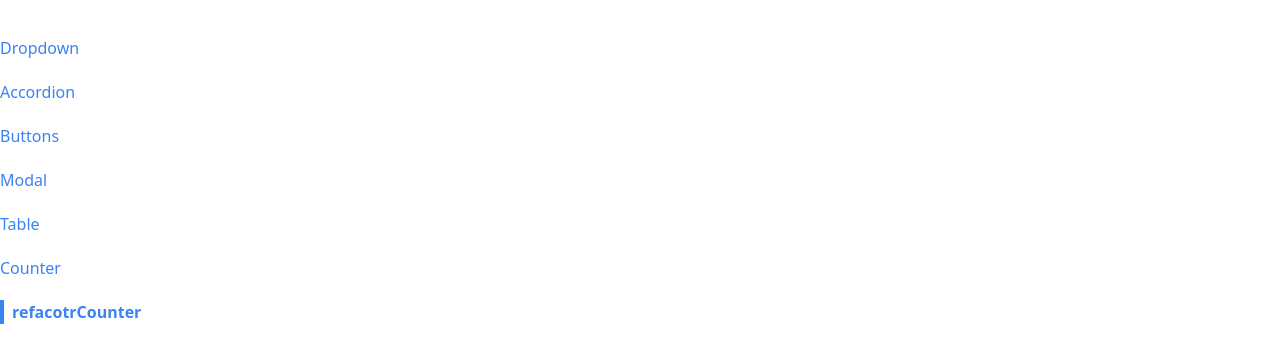
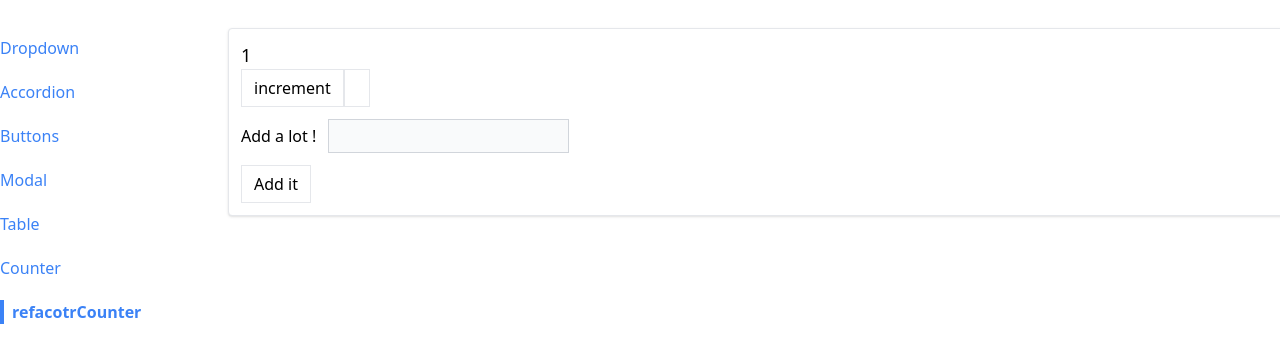
Before and after one commit to Mahyab/sideBarFundementalE, a React (Create React App) app: page /refcounter in a window 1280 px wide. Shown: the top 362 px of the page. Built offline with nearby package versions, Linux system fonts and the light colour scheme.

Commit message:
create the couter with useReducer

```diff
--- a/src/pages/RefactorCounterPage.js
+++ b/src/pages/RefactorCounterPage.js
@@ -1,8 +1,84 @@
-import React from "react";
+import React, { useReducer, useState } from "react";
+import Button from "../Components/Button";
+import Panel from "../Components/Panel";
 
-export default function RefactorCounterPage() {
+const  INCREMENT_VALUE = "increment";
+const DECREMENT_VALUE = "decrement"
+const CHANGE_HANDLER_VALUE =  "change-value-to-add";
+const ADD_VALUE_TO_COUNT = "add_value_to_count"
+function reducer(state , action) {
+    switch(action.type) {
+        case INCREMENT_VALUE:
+            return{
+                ...state,
+                count:state.count +1
+            }
+        case DECREMENT_VALUE:
+            return {
+                ...state ,
+                 count: state.count -1
+            }
+        case CHANGE_HANDLER_VALUE:
+            return {
+                ...state ,
+                valueToAdd  :action.payload + state.count
+            }
+        case ADD_VALUE_TO_COUNT:
+            return {
+                ...state,
+                count: state.count + state.valueToAdd,
+                valueToAdd:0
+            }
+        default:
+            //  in depend a error handling or return current state => for an unexpected action type
+    }
+
+ }
+export default function RefactorCounterPage({initailValue}) {
+    const [state , dispatch] = useReducer(reducer , {count:initailValue , valueToAdd:0})
+    function increment() {
+        dispatch({
+            type: INCREMENT_VALUE,
+        });
+
+    }
+
+    function decrement() {
+        dispatch({
+            type:DECREMENT_VALUE
+        });
+    }
+
+    function handleChange(event) {
+        const value = parseInt(event.target.value) || 0;
+        dispatch({
+            type:CHANGE_HANDLER_VALUE,
+            payload:value
+
+        })
+    }
+
+    function handleSubmit(event){
+        event.preventDefault();
+        dispatch({
+            type:ADD_VALUE_TO_COUNT
+        })
+
+    }
+
+
     return(
-        <>
-        </>
+        <Panel className={"m-3"}>
+            <h1 className="text-lg">{state.count}</h1>
+            <div className="flex flex-row">
+                <Button onClick={increment}>increment</Button>
+                <Button onClick={decrement}></Button>
+            </div>
+            <form onSubmit={handleSubmit}>
+                <label> Add a lot !</label>
+                <input value={state.valueToAdd || ""}  onChange={handleChange} type="number" className="p-1 m-3 bg-gray-50 border border-gray-300" />
+                <Button>Add it </Button>
+            </form>
+        </Panel>
     )
 }
```
